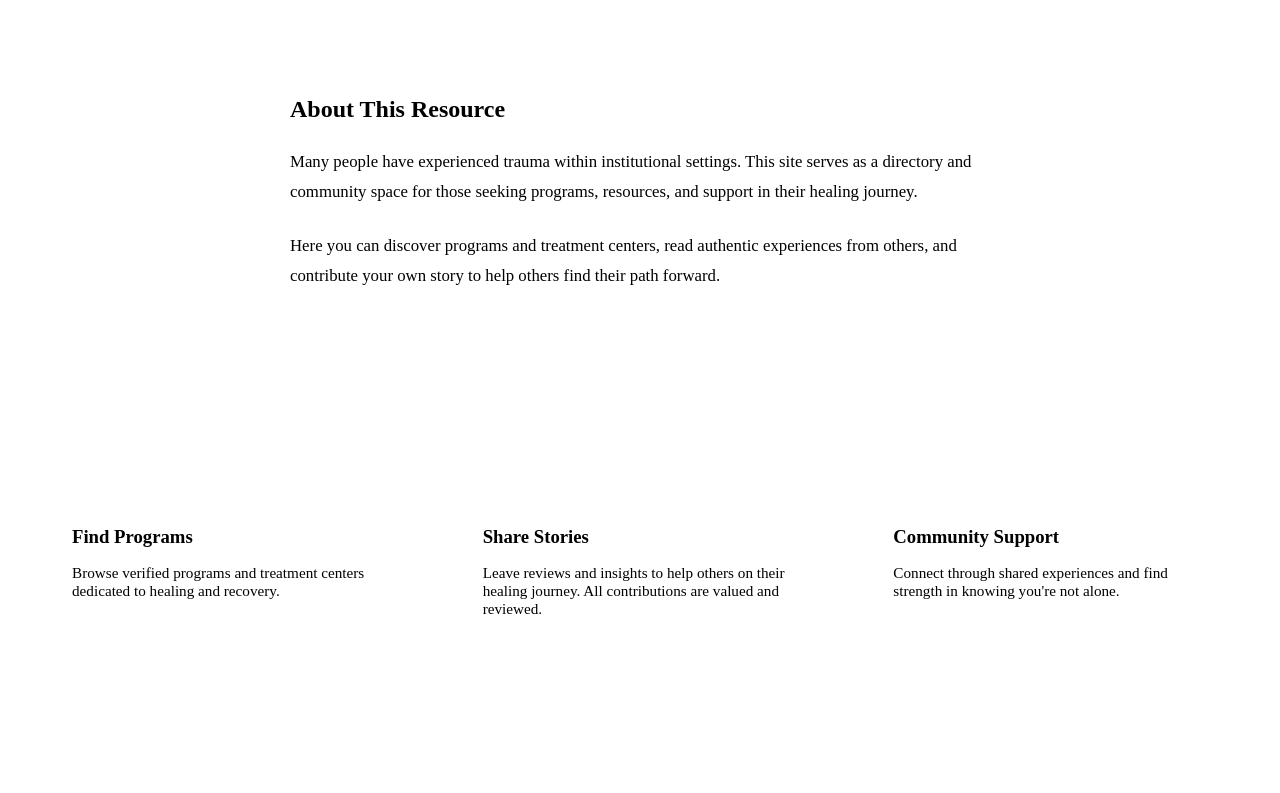
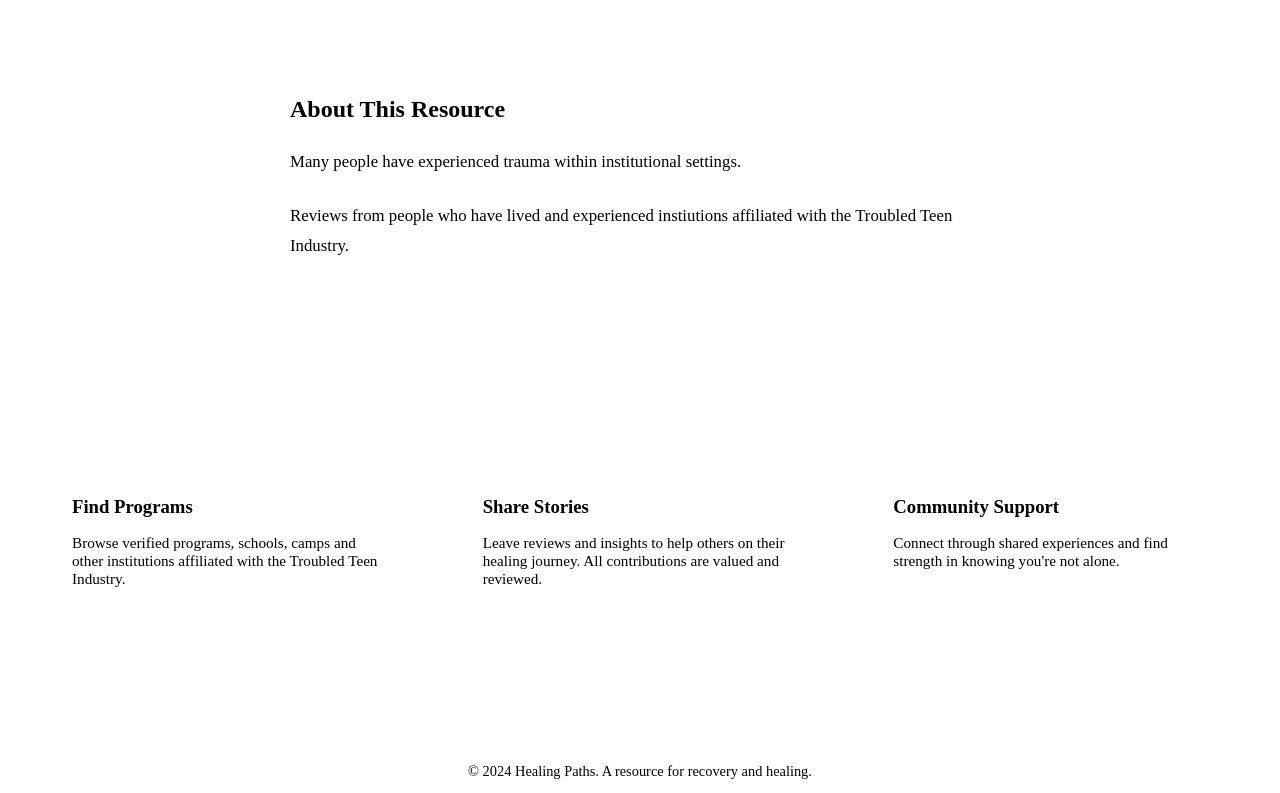
Before and after one commit to cstenstrom17/wwasp-reviews, a Next.js app: page / in a window 1280 px wide. Shown: the part 653-1446 px from the top of the page. Built offline with nearby package versions, Linux system fonts and the light colour scheme.

Commit message:
Update text

```diff
--- a/pages/browse.js
+++ b/pages/browse.js
@@ -36,14 +36,14 @@ export default function Browse() {
   return (
     <>
       <Head>
-        <title>Browse Programs - Healing Paths</title>
+        <title>Browse Institutions Affiliated with the Troubled Teen Industry</title>
         <meta name="description" content="Browse all verified programs and treatment centers." />
       </Head>
 
       <Layout>
         <div className={styles.header}>
           <h1>Browse Programs</h1>
-          <p>Explore verified programs and treatment centers dedicated to healing and recovery.</p>
+          <p>Explore verified programs affiliated with the Troubled Teen Industry.</p>
         </div>
 
         {error && (
@@ -68,7 +68,7 @@ export default function Browse() {
                   <div className={styles.cardContent}>
                     <h3>{school.name}</h3>
                     <p className={styles.location}>
-                      {school.city && school.state ? `${school.city}, ${school.state}` : 'Location not specified'}
+                      {school.city && school.state ? `${school.city}, ${school.state}` : school.state || 'Location not specified'}
                     </p>
                     {school.is_open !== null && (
                       <p className={styles.status}>
--- a/pages/index.js
+++ b/pages/index.js
@@ -7,8 +7,8 @@ export default function Home() {
   return (
     <>
       <Head>
-        <title>Healing Paths - Recovery Resources</title>
-        <meta name="description" content="A resource for healing and recovery from institutional trauma." />
+        <title>Institution Reviews of the Troubled Teen Industry</title>
+        <meta name="description" content="Reviews from those that survived the Troubled Teen's Industry." />
       </Head>
 
       <Layout>
@@ -26,10 +26,10 @@ export default function Home() {
           <div className={styles.aboutContent}>
             <h2>About This Resource</h2>
             <p>
-              Many people have experienced trauma within institutional settings. This site serves as a directory and community space for those seeking programs, resources, and support in their healing journey.
+              Many people have experienced trauma within institutional settings.
             </p>
             <p>
-              Here you can discover programs and treatment centers, read authentic experiences from others, and contribute your own story to help others find their path forward.
+              Reviews from people who have lived and experienced instiutions affiliated with the Troubled Teen Industry.
             </p>
           </div>
         </section>
@@ -38,7 +38,7 @@ export default function Home() {
           <div className={styles.featureGrid}>
             <div className={styles.feature}>
               <h3>Find Programs</h3>
-              <p>Browse verified programs and treatment centers dedicated to healing and recovery.</p>
+              <p>Browse verified programs, schools, camps and other institutions affiliated with the Troubled Teen Industry.</p>
             </div>
             <div className={styles.feature}>
               <h3>Share Stories</h3>
```
